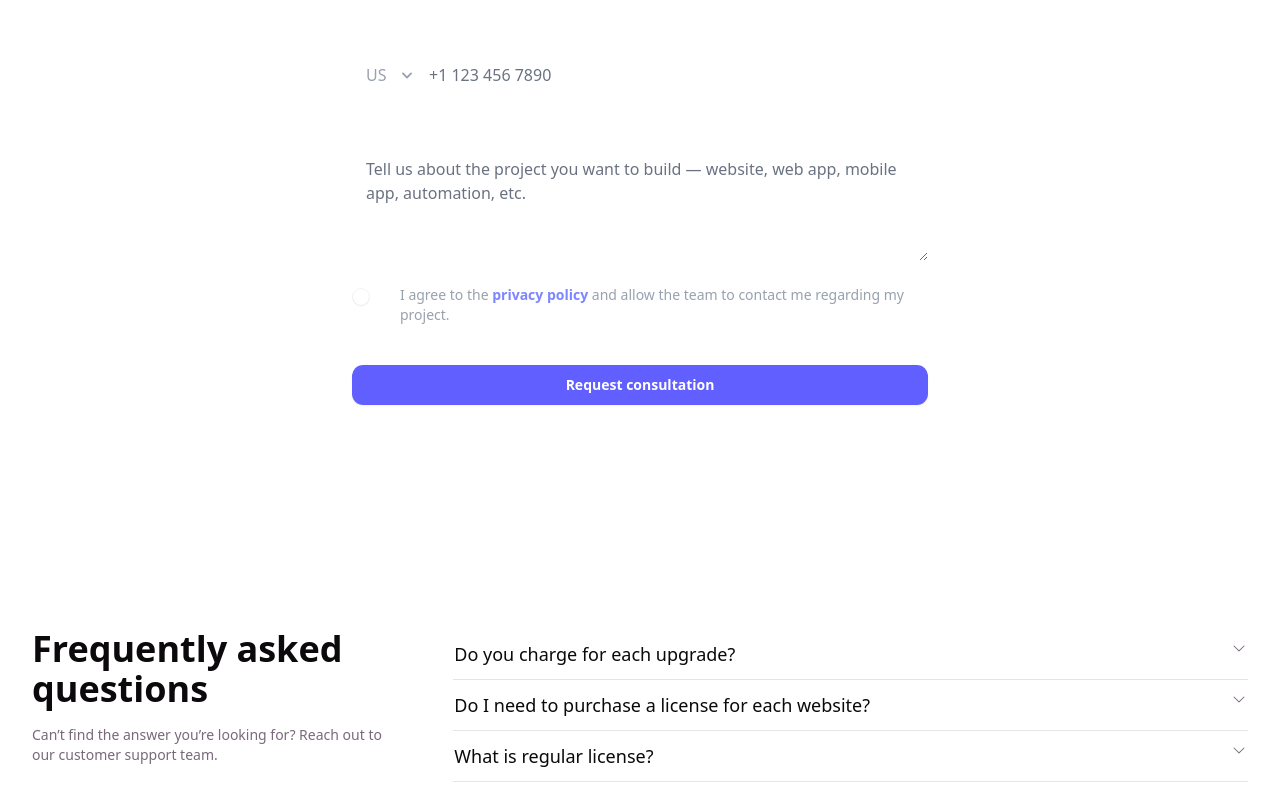
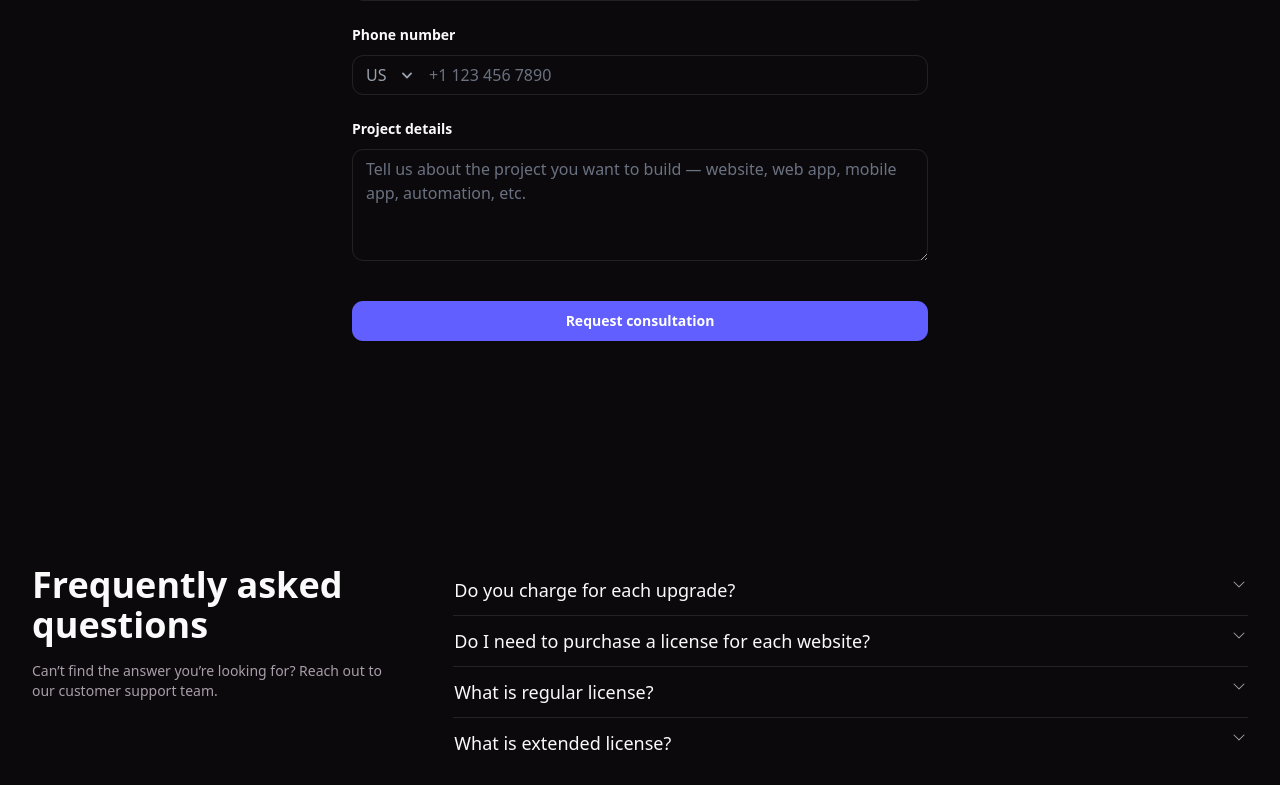
Before and after one commit to kshetritej/launchbunch.com, a Next.js app: page / in a window 1280 px wide. Shown: the part 3945-4730 px from the top of the page. Built offline with nearby package versions, Linux system fonts and the light colour scheme.

Commit message:
fix: light mode color issues

```diff
--- a/components/logo.tsx
+++ b/components/logo.tsx
@@ -1,7 +1,14 @@
 const Logo = () => {
   return (
     <div className="flex items-center justify-start object-cover text-lg font-bold">
-      <img src={"/launch-bunch-white.svg"} className="size-12" />
+      <img
+        src={"/launch-bunch-white.svg"}
+        className="hidden size-12 dark:block"
+      />
+      <img
+        src={"/launchbunch-logo-black.svg"}
+        className="block size-12 dark:hidden"
+      />
     </div>
   )
 }
--- a/components/sections/contact-section.tsx
+++ b/components/sections/contact-section.tsx
@@ -20,7 +20,7 @@ export default function ContactSection() {
       </div>
 
       <div className="mx-auto max-w-2xl text-center">
-        <h2 className="text-4xl font-semibold tracking-tight text-white sm:text-5xl">
+        <h2 className="text-4xl font-semibold tracking-tight text-foreground sm:text-5xl">
           Start your project
         </h2>
         <p className="mt-2 text-lg text-gray-400">
@@ -38,7 +38,7 @@ export default function ContactSection() {
           <div>
             <label
               htmlFor="first-name"
-              className="block text-sm font-semibold text-white"
+              className="block text-sm font-semibold text-foreground"
             >
               First name
             </label>
@@ -49,7 +49,7 @@ export default function ContactSection() {
                 type="text"
                 autoComplete="given-name"
                 placeholder="John"
-                className="block w-full rounded-md bg-white/5 px-3.5 py-2 text-white outline-1 -outline-offset-1 outline-white/10 placeholder:text-gray-500 focus:outline-2 focus:outline-indigo-500"
+                className="block w-full rounded-md bg-black/5 px-3.5 py-2 text-foreground outline-1 -outline-offset-1 outline-white/10 placeholder:text-gray-500 focus:outline-2 focus:outline-indigo-500"
               />
             </div>
           </div>
@@ -57,7 +57,7 @@ export default function ContactSection() {
           <div>
             <label
               htmlFor="last-name"
-              className="block text-sm font-semibold text-white"
+              className="block text-sm font-semibold text-foreground"
             >
               Last name
             </label>
@@ -68,7 +68,7 @@ export default function ContactSection() {
                 type="text"
                 autoComplete="family-name"
                 placeholder="Doe"
-                className="block w-full rounded-md bg-white/5 px-3.5 py-2 text-white outline-1 -outline-offset-1 outline-white/10 placeholder:text-gray-500 focus:outline-2 focus:outline-indigo-500"
+                className="-eutline-offset-1 block w-full rounded-md bg-black/5 px-3.5 py-2 text-foreground outline-1 outline-white/10 placeholder:text-gray-500 focus:outline-2 focus:outline-indigo-500"
               />
             </div>
           </div>
@@ -76,7 +76,7 @@ export default function ContactSection() {
           <div className="sm:col-span-2">
             <label
               htmlFor="company"
-              className="block text-sm font-semibold text-white"
+              className="block text-sm font-semibold text-foreground"
             >
               Company / Organization
             </label>
@@ -87,7 +87,7 @@ export default function ContactSection() {
                 type="text"
                 autoComplete="organization"
                 placeholder="Your company name"
-                className="block w-full rounded-md bg-white/5 px-3.5 py-2 text-white outline-1 -outline-offset-1 outline-white/10 placeholder:text-gray-500 focus:outline-2 focus:outline-indigo-500"
+                className="block w-full rounded-md bg-black/5 px-3.5 py-2 text-foreground outline-1 -outline-offset-1 outline-white/10 placeholder:text-gray-500 focus:outline-2 focus:outline-indigo-500"
               />
             </div>
           </div>
@@ -95,7 +95,7 @@ export default function ContactSection() {
           <div className="sm:col-span-2">
             <label
               htmlFor="email"
-              className="block text-sm font-semibold text-white"
+              className="block text-sm font-semibold text-foreground"
             >
               Work email
             </label>
@@ -106,7 +106,7 @@ export default function ContactSection() {
                 type="email"
                 autoComplete="email"
                 placeholder="john@company.com"
-                className="block w-full rounded-md bg-white/5 px-3.5 py-2 text-white outline-1 -outline-offset-1 outline-white/10 placeholder:text-gray-500 focus:outline-2 focus:outline-indigo-500"
+                className="block w-full rounded-md bg-black/5 px-3.5 py-2 text-foreground outline-1 -outline-offset-1 outline-white/10 placeholder:text-gray-500 focus:outline-2 focus:outline-indigo-500"
               />
             </div>
           </div>
@@ -114,13 +114,13 @@ export default function ContactSection() {
           <div className="sm:col-span-2">
             <label
               htmlFor="phone-number"
-              className="block text-sm font-semibold text-white"
+              className="block text-sm font-semibold text-foreground"
             >
               Phone number
             </label>
 
             <div className="mt-2.5">
-              <div className="flex rounded-md bg-white/5 outline-1 -outline-offset-1 outline-white/10 has-[input:focus-within]:outline-2 has-[input:focus-within]:outline-indigo-500">
+              <div className="flex rounded-md bg-black/5 outline-1 -outline-offset-1 outline-white/10 has-[input:focus-within]:outline-2 has-[input:focus-within]:outline-indigo-500">
                 <div className="grid shrink-0 grid-cols-1 focus-within:relative">
                   <select
                     id="country"
@@ -146,7 +146,7 @@ export default function ContactSection() {
                   name="phone-number"
                   type="text"
                   placeholder="+1 123 456 7890"
-                  className="block min-w-0 grow bg-transparent py-1.5 pr-3 pl-1 text-white placeholder:text-gray-500 focus:outline-none"
+                  className="block min-w-0 grow bg-transparent py-1.5 pr-3 pl-1 text-foreground placeholder:text-gray-500 focus:outline-none"
                 />
               </div>
             </div>
@@ -155,7 +155,7 @@ export default function ContactSection() {
           <div className="sm:col-span-2">
             <label
               htmlFor="message"
-              className="block text-sm font-semibold text-white"
+              className="block text-sm font-semibold text-foreground"
             >
               Project details
             </label>
@@ -166,35 +166,9 @@ export default function ContactSection() {
                 name="message"
                 rows={4}
                 placeholder="Tell us about the project you want to build — website, web app, mobile app, automation, etc."
-                className="block w-full rounded-md bg-white/5 px-3.5 py-2 text-white outline-1 -outline-offset-1 outline-white/10 placeholder:text-gray-500 focus:outline-2 focus:outline-indigo-500"
+                className="text-froground block w-full rounded-md bg-black/5 px-3.5 py-2 outline-1 -outline-offset-1 outline-white/10 placeholder:text-gray-500 focus:outline-2 focus:outline-indigo-500"
               />
             </div>
-          </div>
-
-          <div className="flex gap-x-4 sm:col-span-2">
-            <div className="flex h-6 items-center">
-              <div className="group relative inline-flex w-8 shrink-0 rounded-full bg-white/5 p-px inset-ring inset-ring-white/10 outline-offset-2 outline-indigo-500 transition-colors duration-200 has-checked:bg-indigo-500 has-focus-visible:outline-2">
-                <span className="size-4 rounded-full bg-white shadow-xs ring-1 ring-gray-900/5 transition-transform duration-200 group-has-checked:translate-x-3.5" />
-                <input
-                  id="agree-to-policies"
-                  name="agree-to-policies"
-                  type="checkbox"
-                  aria-label="Agree to policies"
-                  className="absolute inset-0 size-full appearance-none focus:outline-hidden"
-                />
-              </div>
-            </div>
-
-            <label
-              htmlFor="agree-to-policies"
-              className="text-sm text-gray-400"
-            >
-              I agree to the{" "}
-              <a href="#" className="font-semibold text-indigo-400">
-                privacy policy
-              </a>{" "}
-              and allow the team to contact me regarding my project.
-            </label>
           </div>
         </div>
 
--- a/components/sections/cta.tsx
+++ b/components/sections/cta.tsx
@@ -24,11 +24,11 @@ export default function Cta() {
           </svg>
 
           <div className="mx-auto max-w-md text-center lg:mx-0 lg:flex-auto lg:py-32 lg:text-left">
-            <h2 className="text-3xl font-semibold tracking-tight text-balance text-white sm:text-4xl">
+            <h2 className="text-3xl font-semibold tracking-tight text-balance text-foreground sm:text-4xl">
               Build smarter digital products with the right technology partner.
             </h2>
 
-            <p className="mt-6 text-lg/8 text-pretty text-gray-300">
+            <p className="mt-6 text-lg/8 text-pretty text-muted-foreground">
               We design and develop modern websites, scalable applications, and
               reliable digital systems that help businesses grow faster and
               operate more efficiently.
--- a/components/sections/hero-section.tsx
+++ b/components/sections/hero-section.tsx
@@ -1,8 +1,5 @@
-import { cn } from "@/lib/utils"
 import { GridPattern } from "../ui/grid-pattern"
-import { ClientsMarquee } from "./clients-marquee"
 import LogoCloud from "./logo-cloud"
-import { ShimmerButton } from "../ui/shimmer-button"
 
 export default function Hero() {
   return (
--- a/components/sections/stats.tsx
+++ b/components/sections/stats.tsx
@@ -14,8 +14,8 @@ export default function Stats() {
               key={stat.id}
               className="mx-auto flex max-w-xs flex-col gap-y-4"
             >
-              <dt className="text-base/7 text-gray-400">{stat.name}</dt>
-              <dd className="order-first text-3xl font-semibold tracking-tight text-white sm:text-5xl">
+              <dt className="text-base/7 text-muted-foreground">{stat.name}</dt>
+              <dd className="order-first text-3xl font-semibold tracking-tight text-foreground sm:text-5xl">
                 {stat.value}
               </dd>
             </div>
--- a/components/theme-provider.tsx
+++ b/components/theme-provider.tsx
@@ -10,7 +10,7 @@ function ThemeProvider({
   return (
     <NextThemesProvider
       attribute="class"
-      defaultTheme="system"
+      defaultTheme="dark"
       enableSystem
       disableTransitionOnChange
       {...props}
```
Also changed, not shown: components/sections/footer.tsx (+6 -6 lines), components/sections/services-section.tsx (+9 -9 lines), app/api/resend.ts (added), public/launchbunch-logo-black.svg (added).
